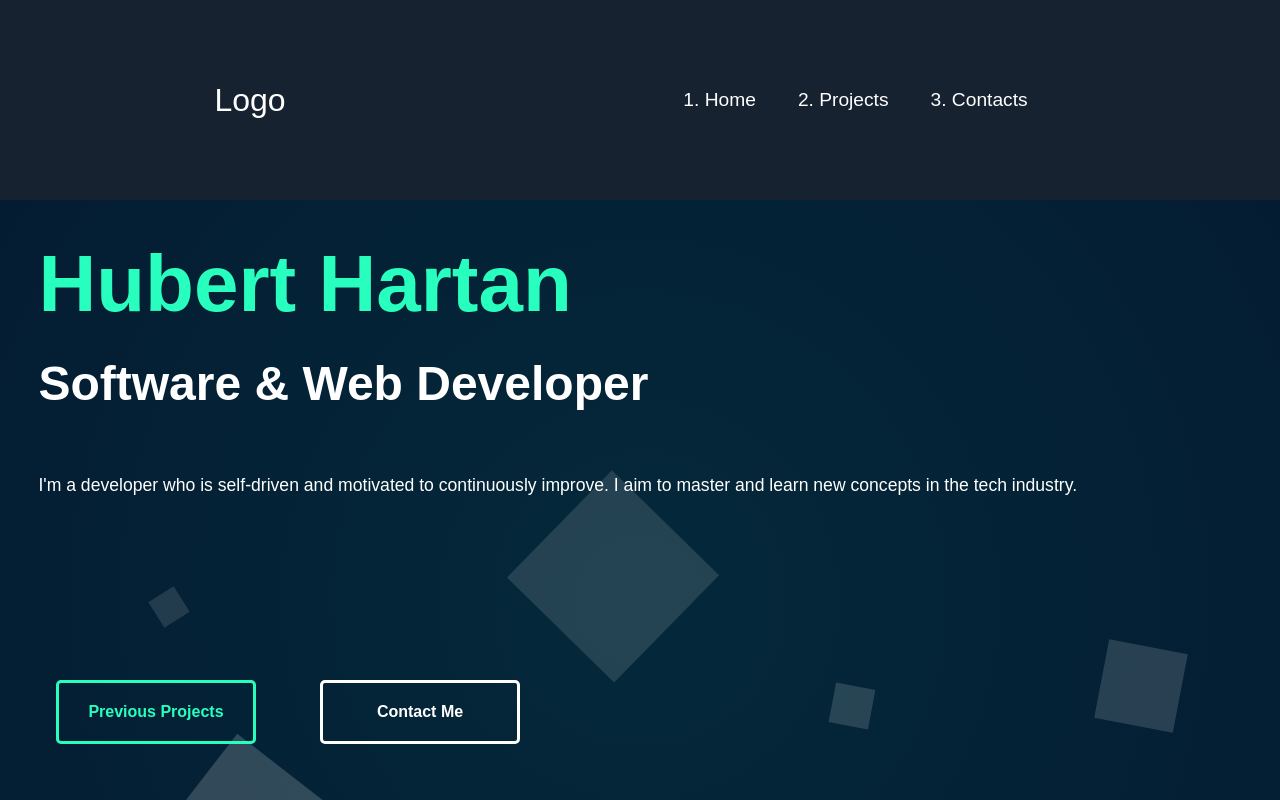
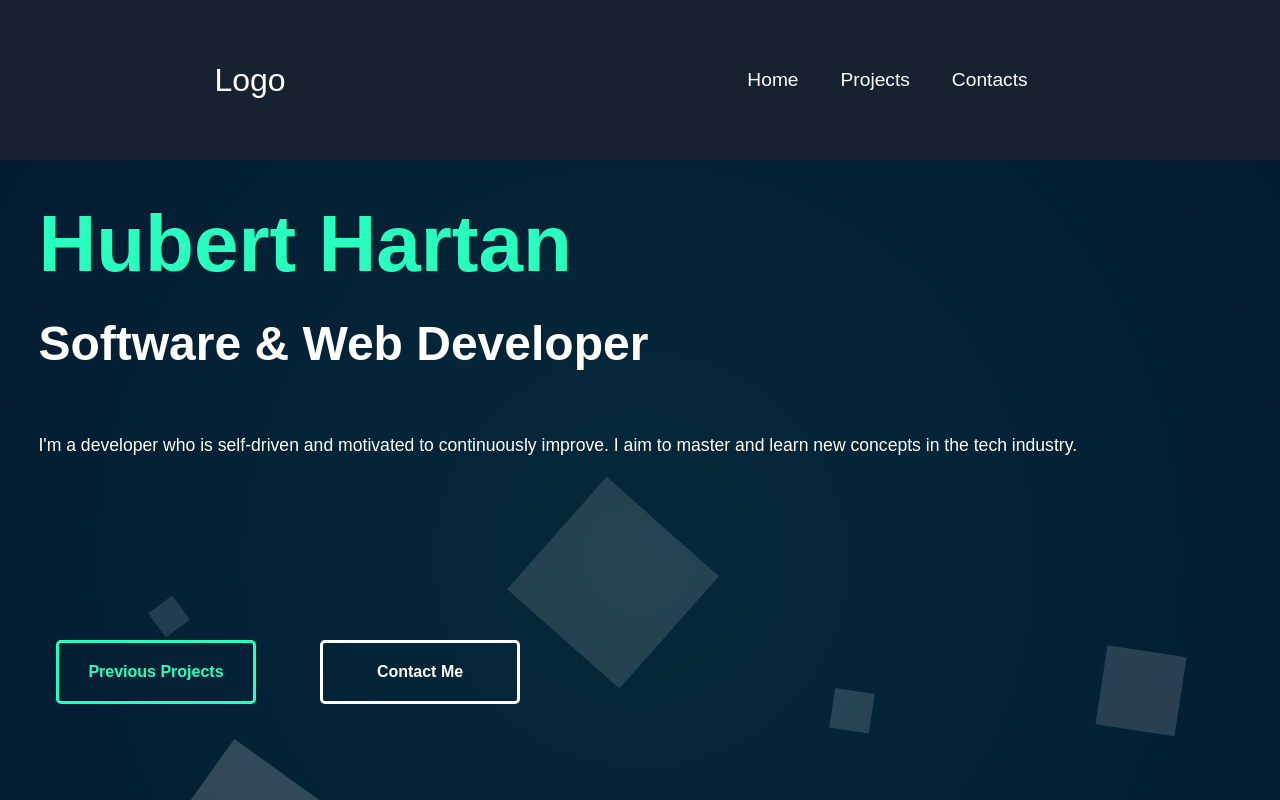
Before and after one commit to HubertHartan/Personal-Website, a React (Create React App) app: page / in a window 1280 px wide. Shown: the top 800 px of the page. Built offline with nearby package versions, Linux system fonts and the light colour scheme.

Commit message:
changes in navigation visual

```diff
--- a/src/components/Navigation.css
+++ b/src/components/Navigation.css
@@ -14,7 +14,7 @@
   display: flex;
   justify-content: center;
   align-items: center;
-  height: 200px;
+  height: 20vh;
   max-width: 1500px;
 }
 
--- a/src/components/Navigation.js
+++ b/src/components/Navigation.js
@@ -42,19 +42,19 @@ const Navigation = () =>{
 				<ul className={click ? "nav-menu active" : "nav-menu"}>
 					<li className="nav-item">
 						<Link to="/" className="nav-link" onClick={closeMenu}>
-							1. Home
+							Home
 						</Link>
 					</li>
 
 					<li className="nav-item">
 						<Link to="/projects" className="nav-link" onClick={closeMenu}>
-							2. Projects
+							Projects
 						</Link>
 					</li>
 
 					<li className="nav-item">
 						<Link to="/contacts" className="nav-link" onClick={closeMenu}>
-							3. Contacts
+							Contacts
 						</Link>
 					</li>
 
--- a/src/pages/Home.js
+++ b/src/pages/Home.js
@@ -1,9 +1,11 @@
 import React from 'react';
 import Hero from '../components/Hero';
-
 const Home = () =>{
 	return(
-		<Hero/>
+		<>
+			<Hero/>
+		</>
+
 	)
 }
 
```
